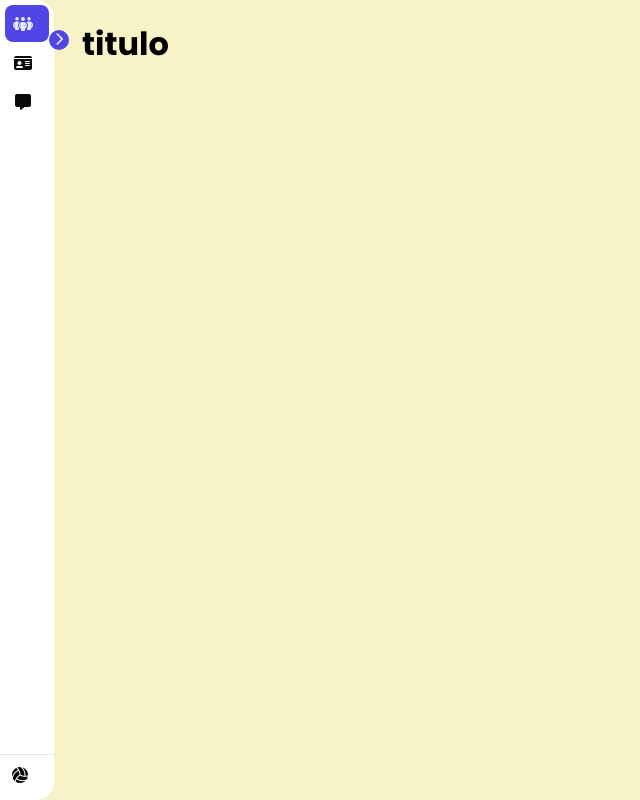
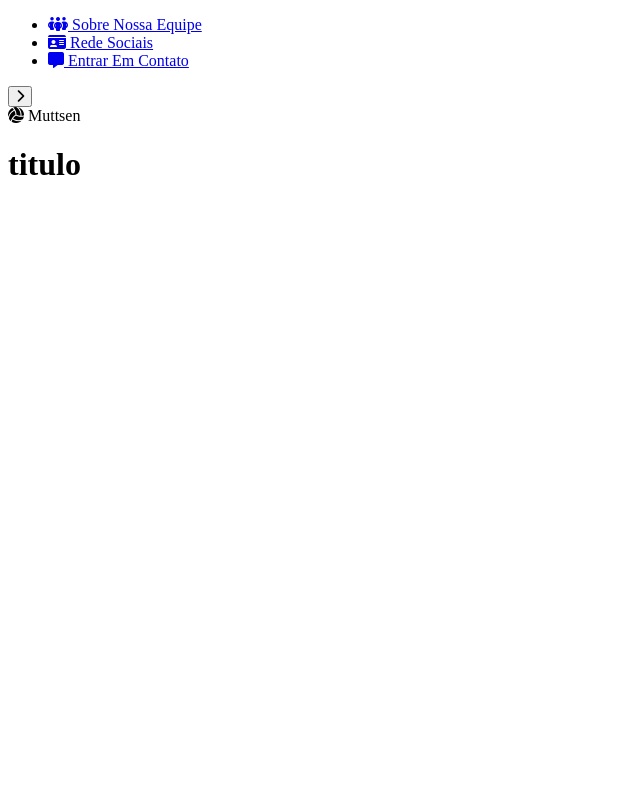
Before and after one commit to MuvolWeb/HomePage, a plain HTML site: page index.html in a window 1280 px wide. Shown: the whole page, without its empty margins (0-640 px from the left). Drawn offline with Linux system fonts and the light colour scheme.

Commit message:
Update index.html

```diff
--- a/index.html
+++ b/index.html
@@ -4,7 +4,7 @@
     <meta charset="UTF-8">
     <meta name="viewport" content="width=device-width, initial-scale=1.0">
     <link rel="stylesheet" href="https://cdnjs.cloudflare.com/ajax/libs/font-awesome/6.7.2/css/all.min.css" integrity="sha512-Evv84Mr4kqVGRNSgIGL/F/aIDqQb7xQ2vcrdIwxfjThSH8CSR7PBEakCr51Ck+w+/U6swU2Im1vVX0SVk9ABhg==" crossorigin="anonymous" referrerpolicy="no-referrer" />
-    <link rel="stylesheet" href=".src/css/stylesIndex.css" >
+    <link rel="stylesheet" href="./src/css/stylesIndex.css" >
     <title>Muvol - Web</title>
 </head>
 <body>
```
